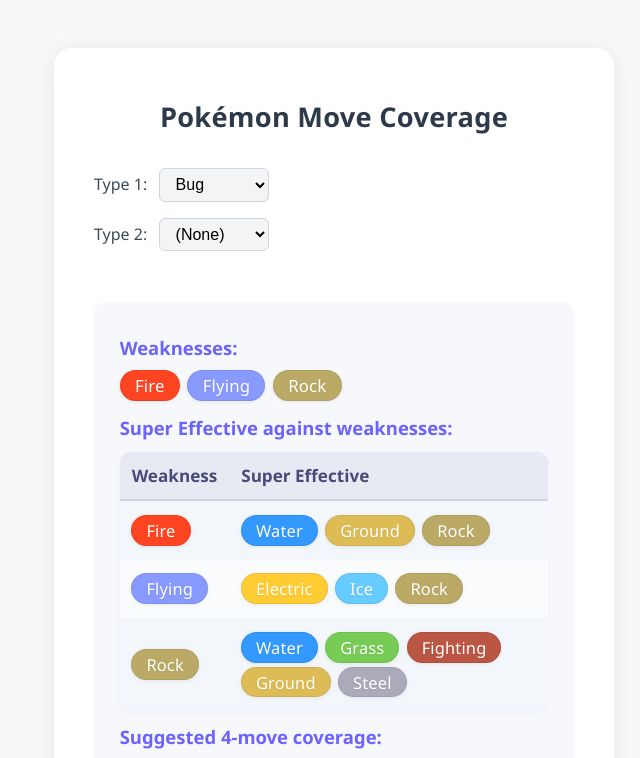
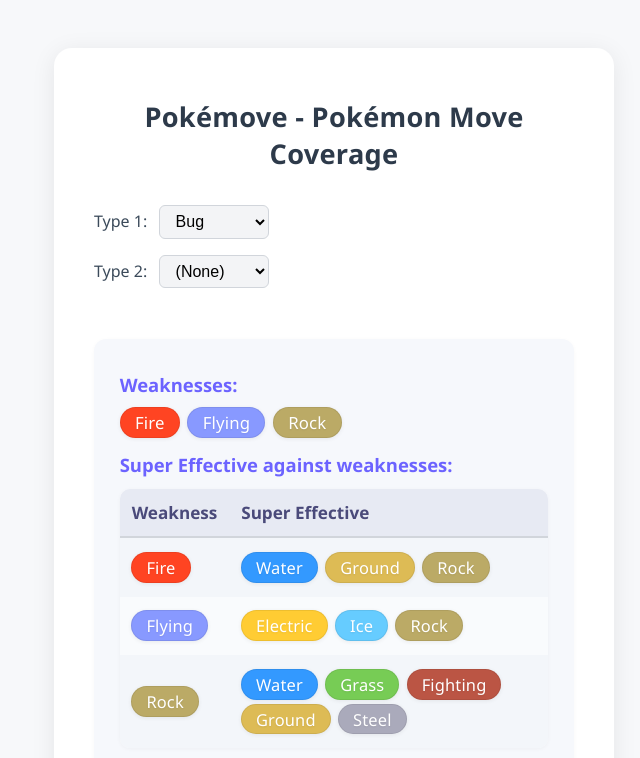
Before and after one commit to asellitt/pokemove, a plain HTML site: page index.html in a window 1280 px wide. Shown: the top 758 px of the page, without its empty margins (306-946 px from the left). Drawn offline with Linux system fonts and the light colour scheme.

Commit message:
tool name to match repo name

```diff
--- a/index.html
+++ b/index.html
@@ -2,7 +2,7 @@
 <html lang="en">
   <head>
     <meta charset="UTF-8" />
-    <title>Pokémon Move Coverage</title>
+    <title>Pokémove - Pokémon Move Coverage</title>
     <style>
       body {
         background: #f7f8fa;
@@ -139,7 +139,7 @@
   </head>
   <body>
     <div class="container">
-      <h1>Pokémon Move Coverage</h1>
+      <h1>Pokémove - Pokémon Move Coverage</h1>
       <div>
         <label for="type1">Type 1:</label>
         <select id="type1"></select>
```
